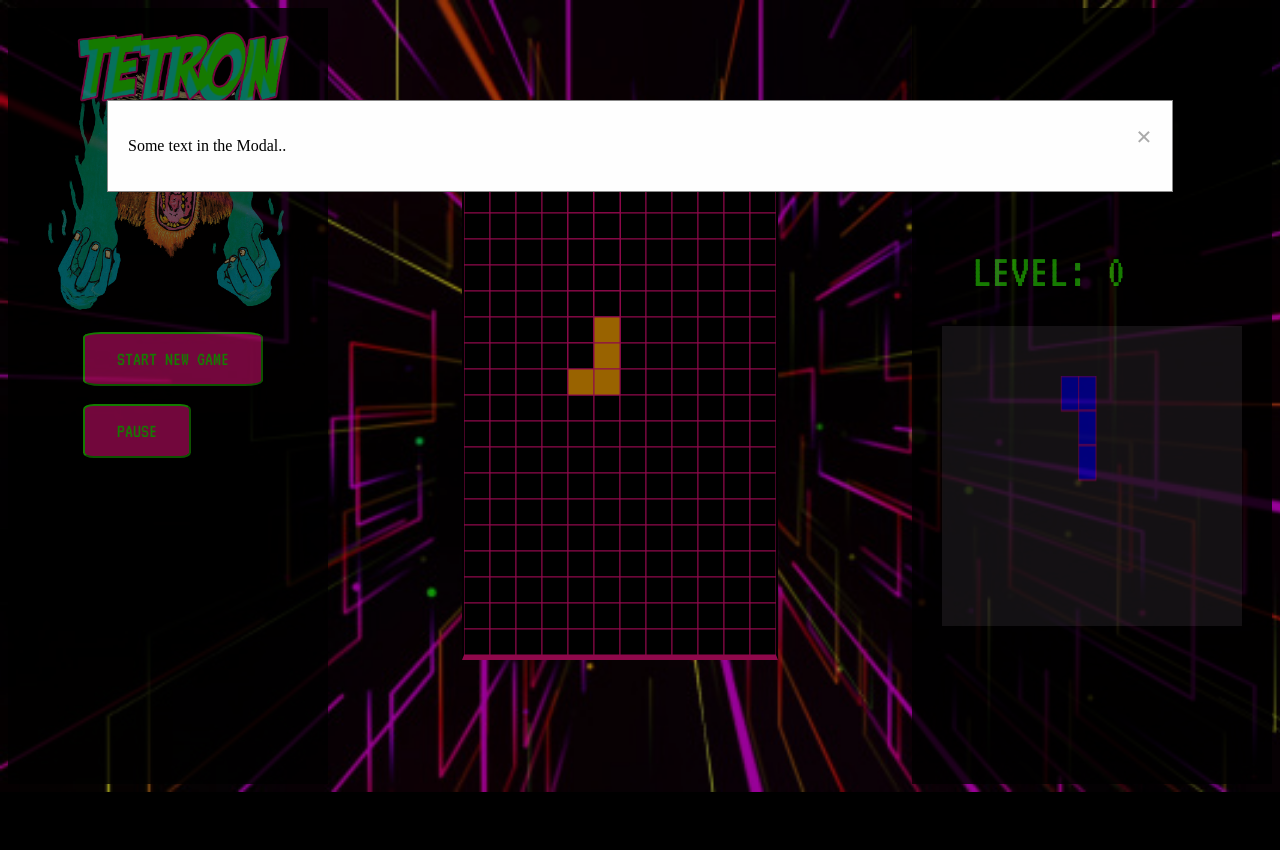
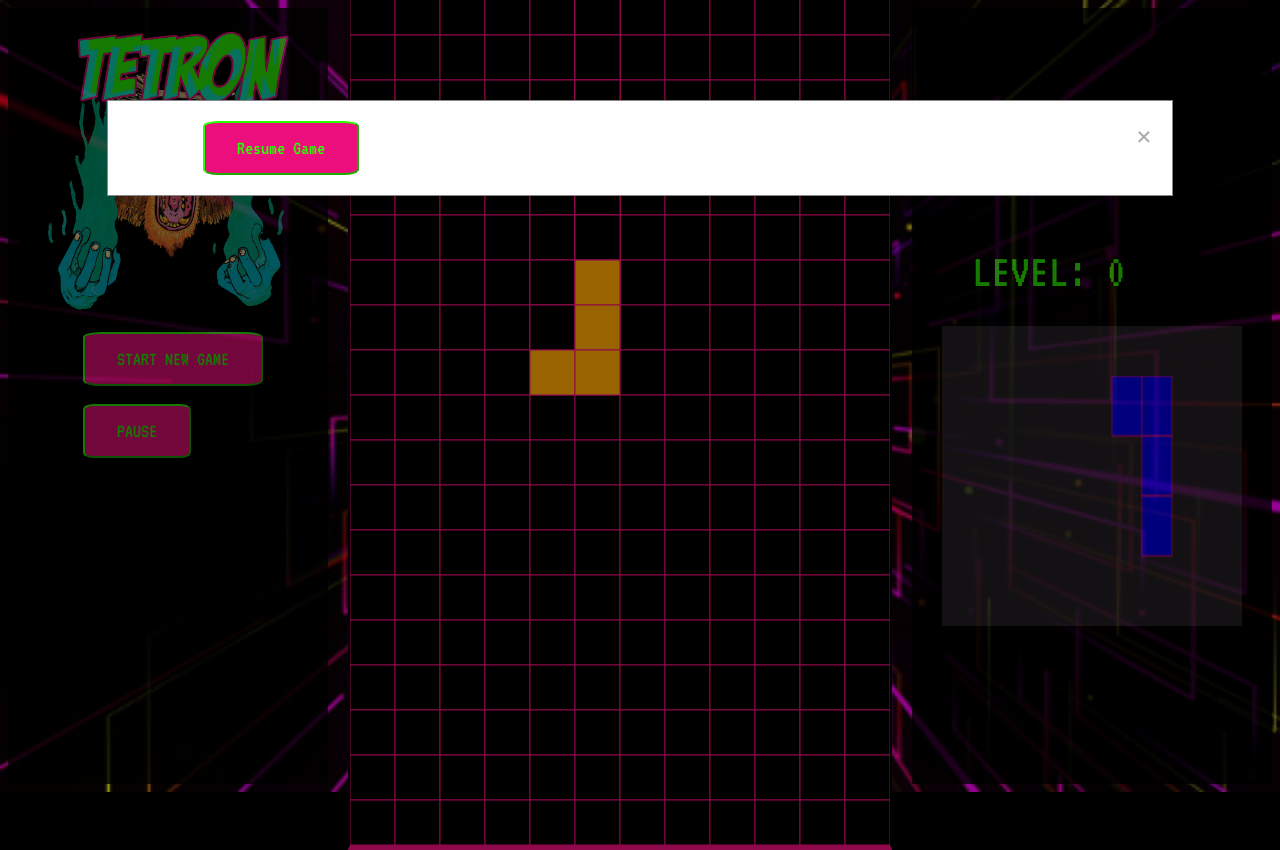
Before and after one commit to teqnickels/tetris, a website: page public/tetris.html in a window 1280 px wide. Both pictures are taken after a click on the button "PAUSE". Before the commit the page ends 800 px from the top, so only its background shows below. Drawn offline with nearby package versions, Linux system fonts and the light colour scheme.

Commit message:
Fix layering next piece function

```diff
--- a/public/js/tetris.js
+++ b/public/js/tetris.js
@@ -5,7 +5,7 @@ $(function() {
 	var clear = window.getComputedStyle(canvas).getPropertyValue('background-color');
 	var width = 12;
 	var height = 20;
-	var tilesz = 26;
+	var tilesz = 45;
 
 	canvas.width = width * tilesz;
 	canvas.height = height * tilesz;
@@ -38,7 +38,7 @@ $(function() {
 		[Z, "red"]
 	];
 
-	function randomPiece(){
+	function randomPiece() {
 		var p = pieces[parseInt(Math.random() * pieces.length, 10)];
 		return new Piece(p[0], p[1]);
 	}
@@ -52,10 +52,18 @@ $(function() {
 		return piece;
 	}
 
-	function drawOnDeck(){
+	function clearDeck() {
+		var onDeckCanvas = document.getElementsByClassName("tetron-next-piece")[0]
+		var ctx = onDeckCanvas.getContext("2d");
+		ctx.clearRect(0, 0, canvas.width, canvas.height);
+	}
+
+	function drawOnDeck() {
+		clearDeck()
 		var onDeckCanvas = document.getElementsByClassName("tetron-next-piece")[0]
 		var ctx = onDeckCanvas.getContext("2d");
 		pieceOnDeck.draw(ctx)
+
 	}
 
 	function Piece(patterns, color) {
@@ -144,10 +152,12 @@ $(function() {
 		for (var ix = 0; ix < this.pattern.length; ix++) {
 			for (var iy = 0; iy < this.pattern.length; iy++) {
 				if (!this.pattern[ix][iy]) {
+					console.log('this.pattern[ix][iy]', this.pattern[ix][iy])
 					continue;
 				}
-
-				if (this.y + iy < 0) {
+				console.log('this.y', this.y, 'iy', iy)
+				console.log('this.y + iy', this.y + iy ," <---- This number has to be less than or equal to 0 to lose game")
+				if (this.y + iy <= 0) {
 					// Game ends!
 					alert("You're done!");
 					done = true;
@@ -186,7 +196,9 @@ $(function() {
 		ctx.fillStyle = color;
 		var x = this.x;
 		var y = this.y;
-		console.log('X and Y', x, y);
+
+		console.log('X is: ', x, 'Y is: ', y);
+
 		for (var ix = 0; ix < this.pattern.length; ix++) {
 			for (var iy = 0; iy < this.pattern.length; iy++) {
 				if (this.pattern[ix][iy]) {
@@ -241,9 +253,9 @@ $(function() {
 //Look at this for drop down issues when board is filled
 	function main() {
 		var now = Date.now();
-		var delta = now - dropStart;
+		var delta = now - dropStart; //elapsed time since the game last updated (previous frame)
 
-		if (delta > 1000) {
+		if (delta > 1000) { //if delta timing is greater than 1 second
 			piece.down();
 			dropStart = now;
 		}
@@ -282,8 +294,9 @@ $(function() {
 
 		function pauseGame() {
 			console.log('OPENING THE MODAL!')
-			let gameState = ctx.save()
+			// let gameState = ctx.save()
 			modal.style.display = "block";
+			console.log('THIS IS THE GAME STATE', gameState)
 		}
 
 	// When the user clicks on <span> (x), close the modal
--- a/public/tetris.html
+++ b/public/tetris.html
@@ -46,7 +46,7 @@
 		<!-- Modal content -->
 		<div class="modal-content">
 			<span class="close">&times;</span>
-			<p>Some text in the Modal..</p>
+			<button class="Resume">Resume Game</button>
 		</div>
 
 	</div>
```
